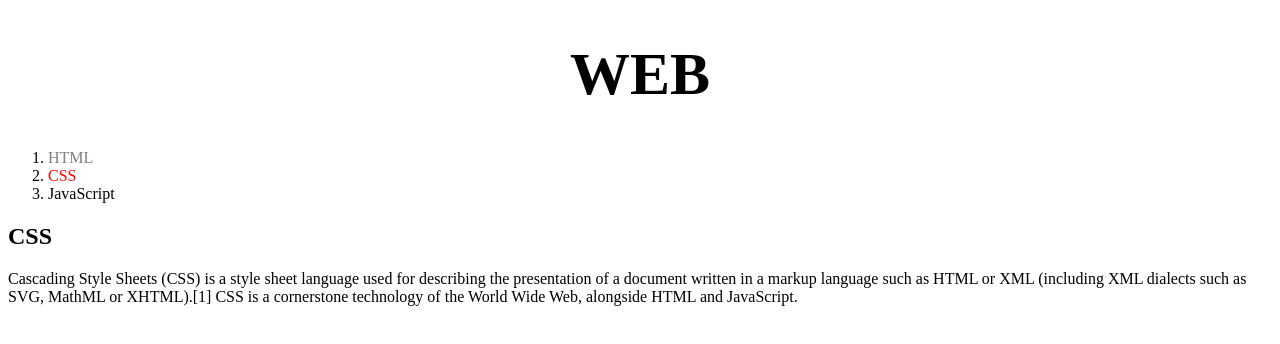
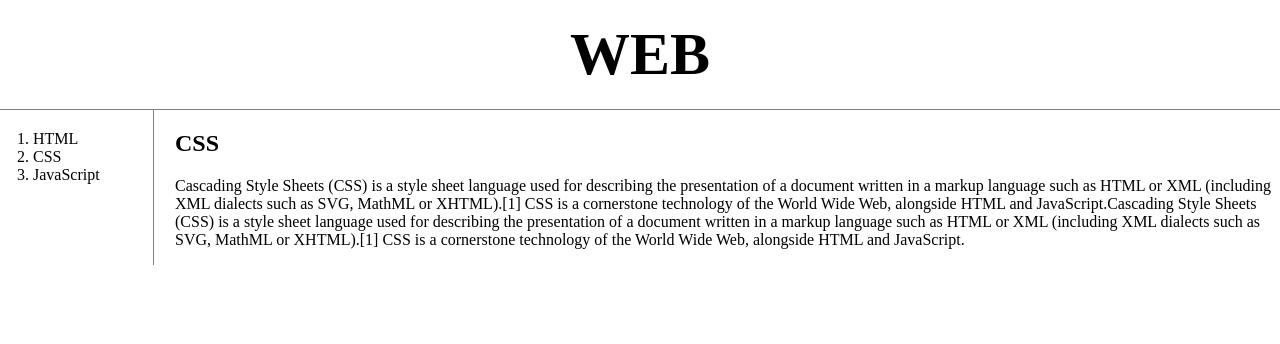
Before and after one commit to tjqjatlr/my-first-web-site, a plain HTML site: page 2.html in a window 1280 px wide. Drawn offline with Linux system fonts and the light colour scheme.

Commit message:
Add files via upload

```diff
--- a/2.html
+++ b/2.html
@@ -4,14 +4,8 @@
   <title>WEB1 - css</title>
   <meta charset="utf-8">
   <style>
-
-
-    #active{
-      color: red;
-    }
-
-    .saw {
-      color:gray;
+    body{
+      margin:0;
     }
 
     a {
@@ -22,29 +16,54 @@
     h1 {
       font-size:60px;
       text-align: center;
+      border-bottom:1px solid gray;
+      margin:0;
+      padding:20px;
+    }
+    ol{
+      border-right:1px solid gray;
+      width:100px;
+      margin:0;
+      padding:20px;
+    }
+    #grid{
+      display:grid;
+      grid-template-columns: 150px 1fr;
+    }
+    #grid ol{
+      padding-left: 33px;
+    }
+    #article{
+      padding-left: 25px;
+    }
+    @media(max-width:800px){
+      #grid{
+        display:block;
+      }
+      ol{
+        border-right:none;
+      }
+      h1 {
+        border-bottom:none;
+      }
     }
   </style>
 </head>
 
 <body>
   <h1><a href="index.html">WEB</a></h1>
+  <div id="grid">
     <ol>
-  <li><a href="1.html" class="saw">HTML</a></li>
-  <li><a href="2.html" class="saw" id="active" >CSS</a></li>
+    <li><a href="1.html" >HTML</a></li>
+    <li><a href="2.html"  id="active" >CSS</a></li>
     <li><a href="3.html">JavaScript</a></li>
     </ol>
-  <!--
-  <h1><a href="index.html"><font color="red">WEB</font></a></h1>
-  <ol>
-  <li><a href="1.html"><font color="red">HTML</font></a></li>
-  <li><a href="2.html"><font color="red">CSS</font></a></li>
-  <li><a href="3.html"><font color="red">JavaScript</font></a></li>
-  </ol>
-  -->
-
+    <div id="article">
       <h2>CSS</h2>
       <p>
-    Cascading Style Sheets (CSS) is a style sheet language used for describing the presentation of a document written in a markup language such as HTML or XML (including XML dialects such as SVG, MathML or XHTML).[1] CSS is a cornerstone technology of the World Wide Web, alongside HTML and JavaScript.
+        Cascading Style Sheets (CSS) is a style sheet language used for describing the presentation of a document written in a markup language such as HTML or XML (including XML dialects such as SVG, MathML or XHTML).[1] CSS is a cornerstone technology of the World Wide Web, alongside HTML and JavaScript.Cascading Style Sheets (CSS) is a style sheet language used for describing the presentation of a document written in a markup language such as HTML or XML (including XML dialects such as SVG, MathML or XHTML).[1] CSS is a cornerstone technology of the World Wide Web, alongside HTML and JavaScript.
       </p>
+    </div>
+  </div>
 </body>
 </html>
--- /dev/null
+++ b/style.css
@@ -0,0 +1,43 @@
+
+  body{
+    margin:0;
+  }
+
+  a {
+    color : black;
+  }
+
+  h1 {
+    font-size:60px;
+    text-align: center;
+    border-bottom:1px solid gray;
+    margin:0;
+    padding:20px;
+  }
+  ol{
+    border-right:1px solid gray;
+    width:100px;
+    margin:0;
+    padding:20px;
+  }
+  #grid{
+    display:grid;
+    grid-template-columns: 150px 1fr;
+  }
+  #grid ol{
+    padding-left: 33px;
+  }
+  #article{
+    padding-left: 25px;
+  }
+  @media(max-width:800px){
+    #grid{
+      display:block;
+    }
+    ol{
+      border-right:none;
+    }
+    h1 {
+      border-bottom:none;
+    }
+  }
```
Also changed, not shown: 1.html (+7 -2 lines), 3.html (+6 -2 lines), gird.html (added, +23 -0 lines), index.html (+5 -1 lines), mediaquery.html (added, +23 -0 lines). Lines whose indentation alone changed are shown as unchanged.
